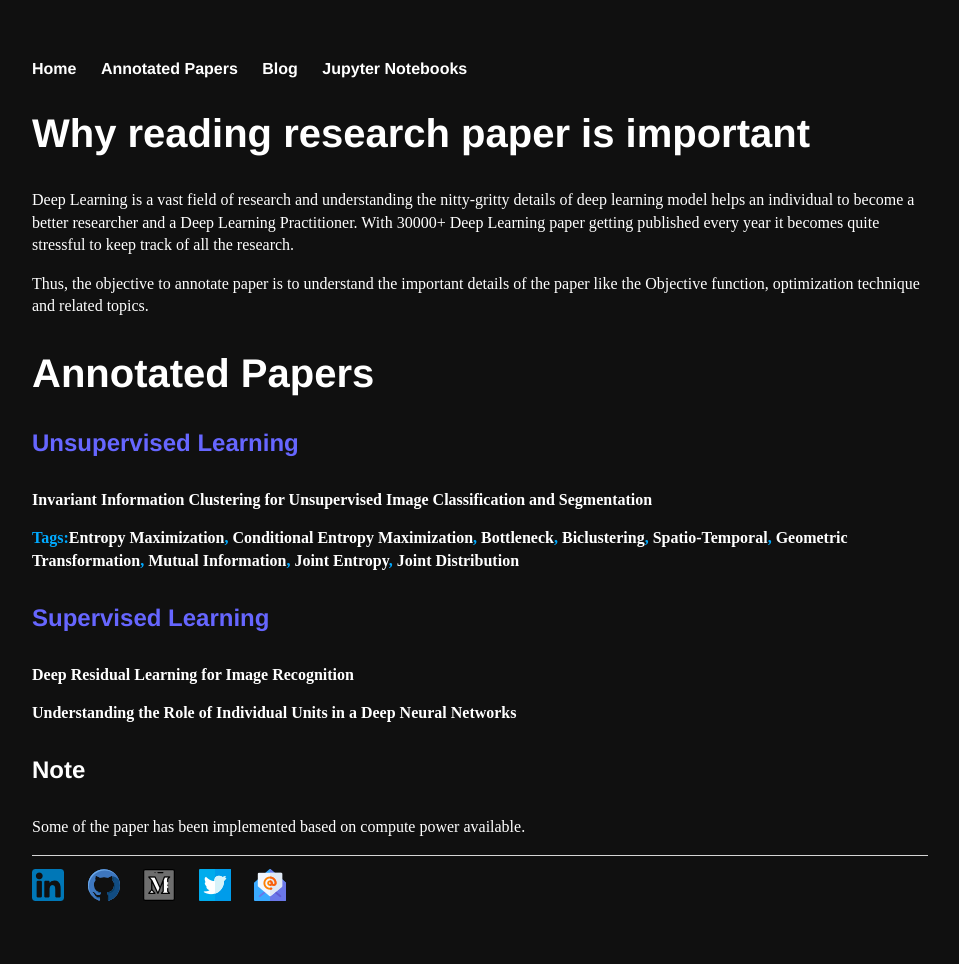
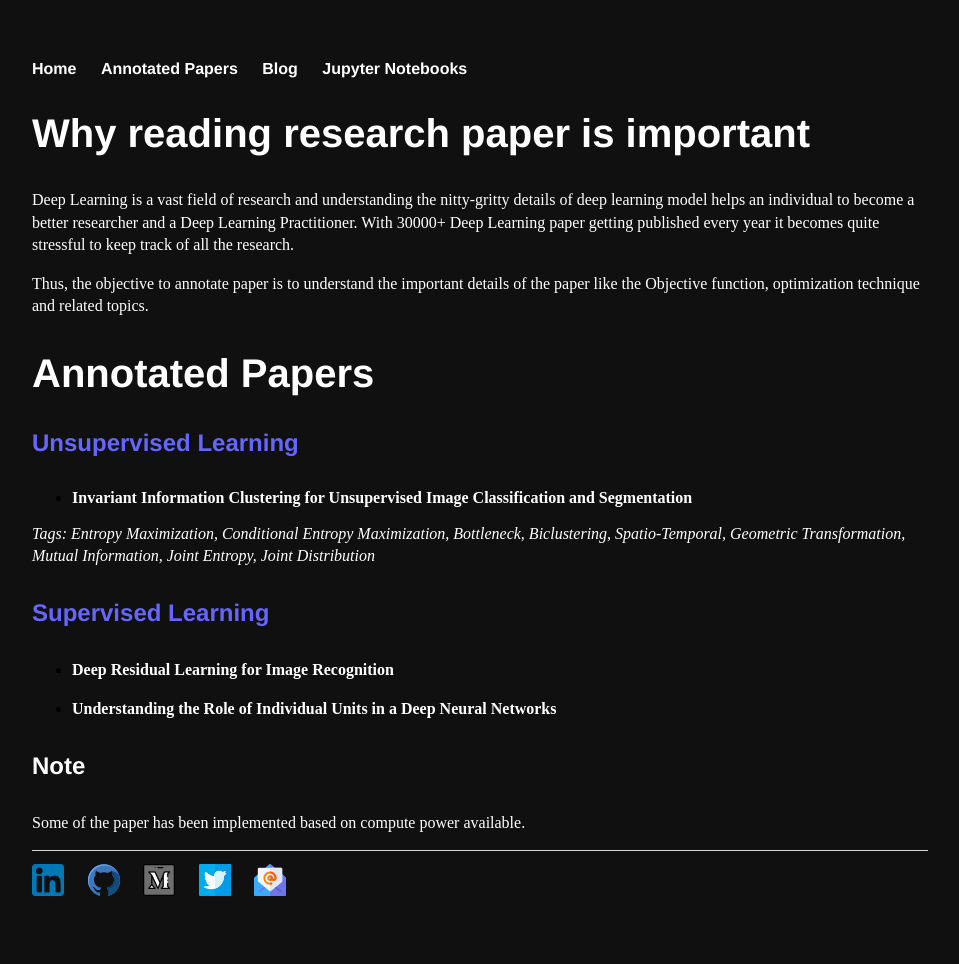
Before and after one commit to Mayurji/mayurji.github.io, a Jekyll site: the page built from Annotated Paper.markdown, in a window 1280 px wide. Shown: the whole page, without its empty margins (160-1119 px from the left). Built offline with Jekyll 4.4.1, drawn with Linux system fonts in a browser that asks for light colours.

Commit message:
Update Annotated Paper.markdown

```diff
--- a/Annotated Paper.markdown
+++ b/Annotated Paper.markdown
@@ -19,17 +19,17 @@ optimization technique and related topics.
 
 
 
-[**Invariant Information Clustering for Unsupervised Image Classification and Segmentation**](https://github.com/Mayurji/Deep-Learning-Papers/tree/master/Invariant%20Information%20Clustering)
+* [**Invariant Information Clustering for Unsupervised Image Classification and Segmentation**](https://github.com/Mayurji/Deep-Learning-Papers/tree/master/Invariant%20Information%20Clustering)
 
-**<span style="color:#00aaff">Tags:[Entropy Maximization](https://en.wikipedia.org/wiki/Principle_of_maximum_entropy), [Conditional Entropy Maximization](https://en.wikipedia.org/wiki/Conditional_entropy), [Bottleneck](https://ai.stackexchange.com/questions/4864/what-is-the-concept-of-tensorflow-bottlenecks), [Biclustering](https://en.wikipedia.org/wiki/Biclustering), [Spatio-Temporal](https://www.omnisci.com/technical-glossary/spatial-temporal),
-[Geometric Transformation](https://en.wikipedia.org/wiki/Geometric_transformation), [Mutual Information](https://en.wikipedia.org/wiki/Mutual_information), [Joint Entropy](https://en.wikipedia.org/wiki/Joint_entropy), [Joint Distribution](https://en.wikipedia.org/wiki/Joint_probability_distribution)</span>**
+*Tags: [Entropy Maximization](https://en.wikipedia.org/wiki/Principle_of_maximum_entropy), [Conditional Entropy Maximization](https://en.wikipedia.org/wiki/Conditional_entropy), [Bottleneck](https://ai.stackexchange.com/questions/4864/what-is-the-concept-of-tensorflow-bottlenecks), [Biclustering](https://en.wikipedia.org/wiki/Biclustering), [Spatio-Temporal](https://www.omnisci.com/technical-glossary/spatial-temporal),
+[Geometric Transformation](https://en.wikipedia.org/wiki/Geometric_transformation), [Mutual Information](https://en.wikipedia.org/wiki/Mutual_information), [Joint Entropy](https://en.wikipedia.org/wiki/Joint_entropy), [Joint Distribution](https://en.wikipedia.org/wiki/Joint_probability_distribution)*
 
 
 #### **<span style="color:#6666ff">Supervised Learning</span>**
 
-[**Deep Residual Learning for Image Recognition**](https://github.com/Mayurji/Deep-Learning-Papers/tree/master/Resnet)
+* [**Deep Residual Learning for Image Recognition**](https://github.com/Mayurji/Deep-Learning-Papers/tree/master/Resnet)
 
-[**Understanding the Role of Individual Units in a Deep Neural Networks**](https://github.com/Mayurji/Deep-Learning-Papers/tree/master/Investigate DNN/)
+* [**Understanding the Role of Individual Units in a Deep Neural Networks**](https://github.com/Mayurji/Deep-Learning-Papers/tree/master/Investigate DNN/)
 
 #### Note
 Some of the paper has been implemented based on compute power available.
```
